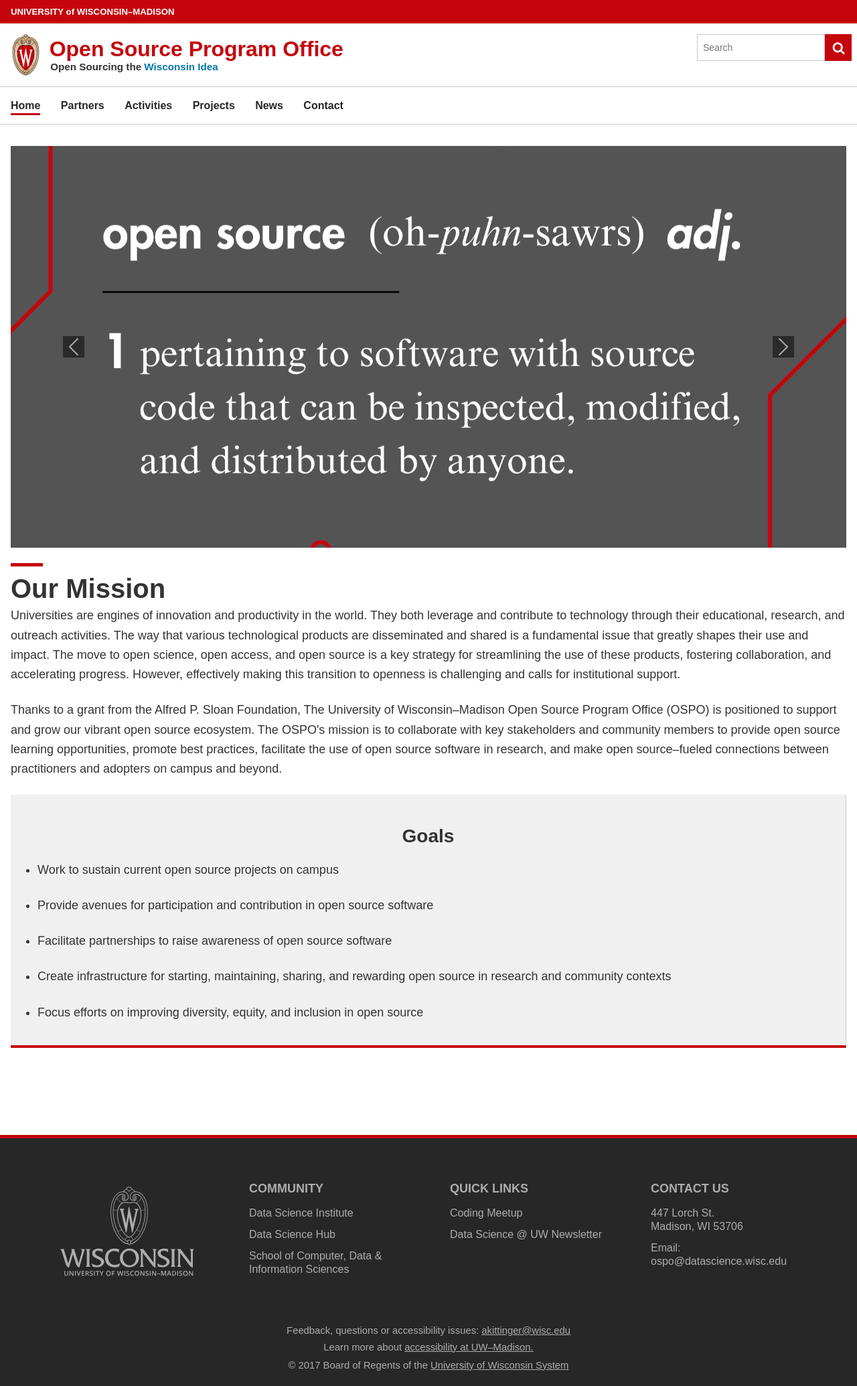
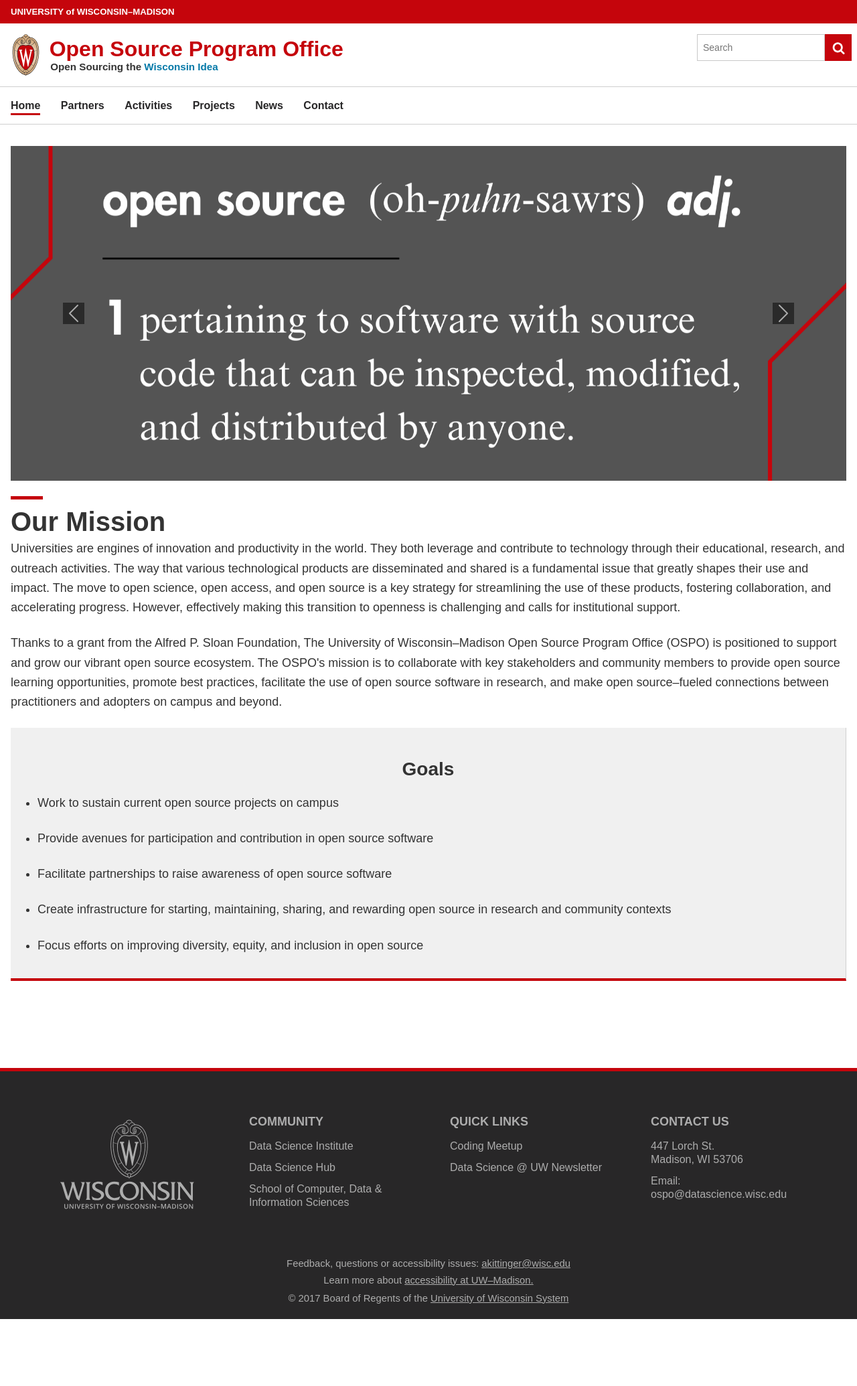
Before and after one commit to UW-Madison-DSI/ospo.wisc.edu-version-1.0, a Jekyll site: the page built from index.html, in a window 1280 px wide. Shown: the whole page at 67% size. Built offline with Jekyll 4.4.1, drawn with Linux system fonts in a browser that asks for light colours; some web fonts are replaced; after the commit the page ends 1970 px from its top, so only the background shows below that.

Commit message:
Update index.html

```diff
--- a/index.html
+++ b/index.html
@@ -10,9 +10,8 @@
         <title>Home</title>
         <style>
             .carousel-item .image {
-                /*width: 100% !important;*/
-                width: auto!important;
-                height: 600px !important;
+                width: 100% !important;
+                height: 500px !important;
                 background-size: cover !important;
                 background-position: center !important;
             }
```
